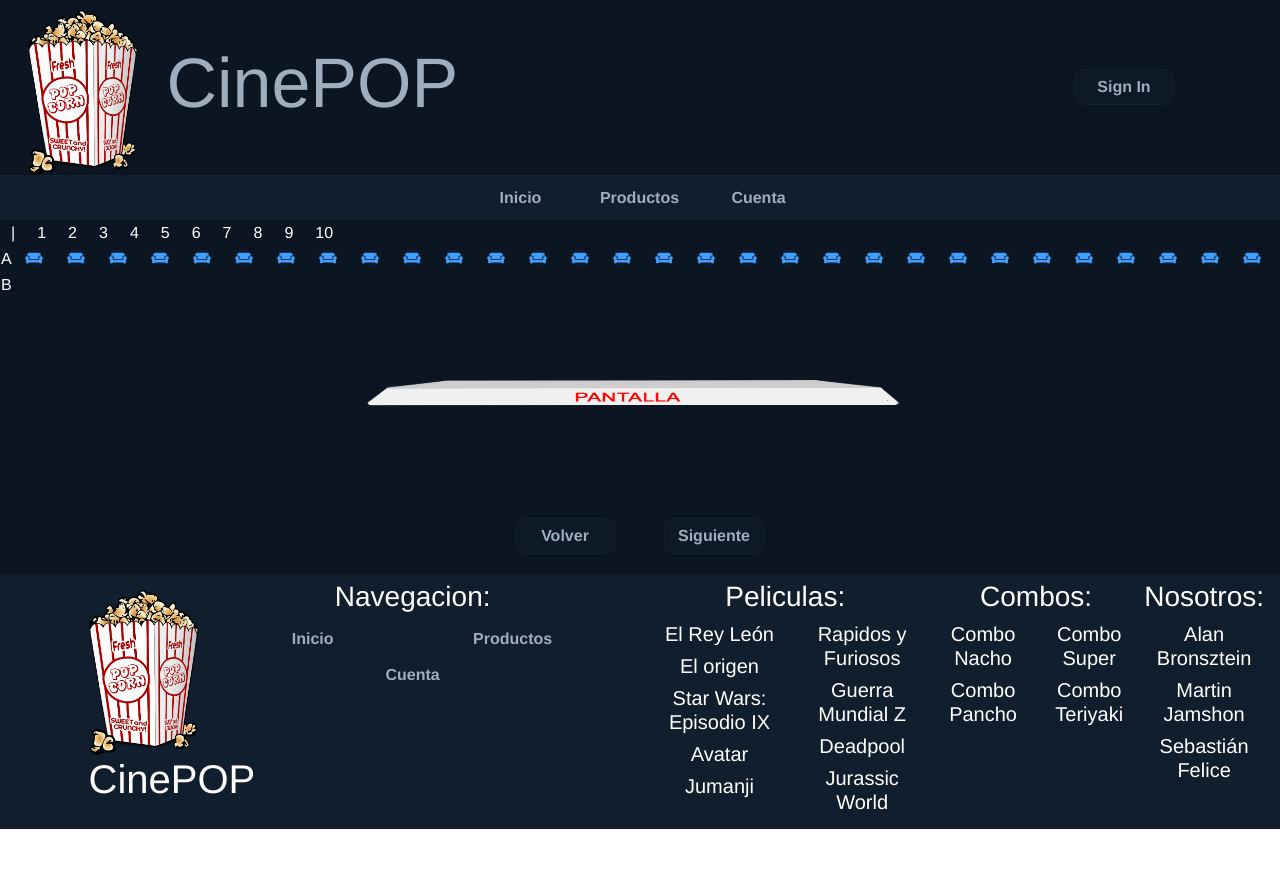
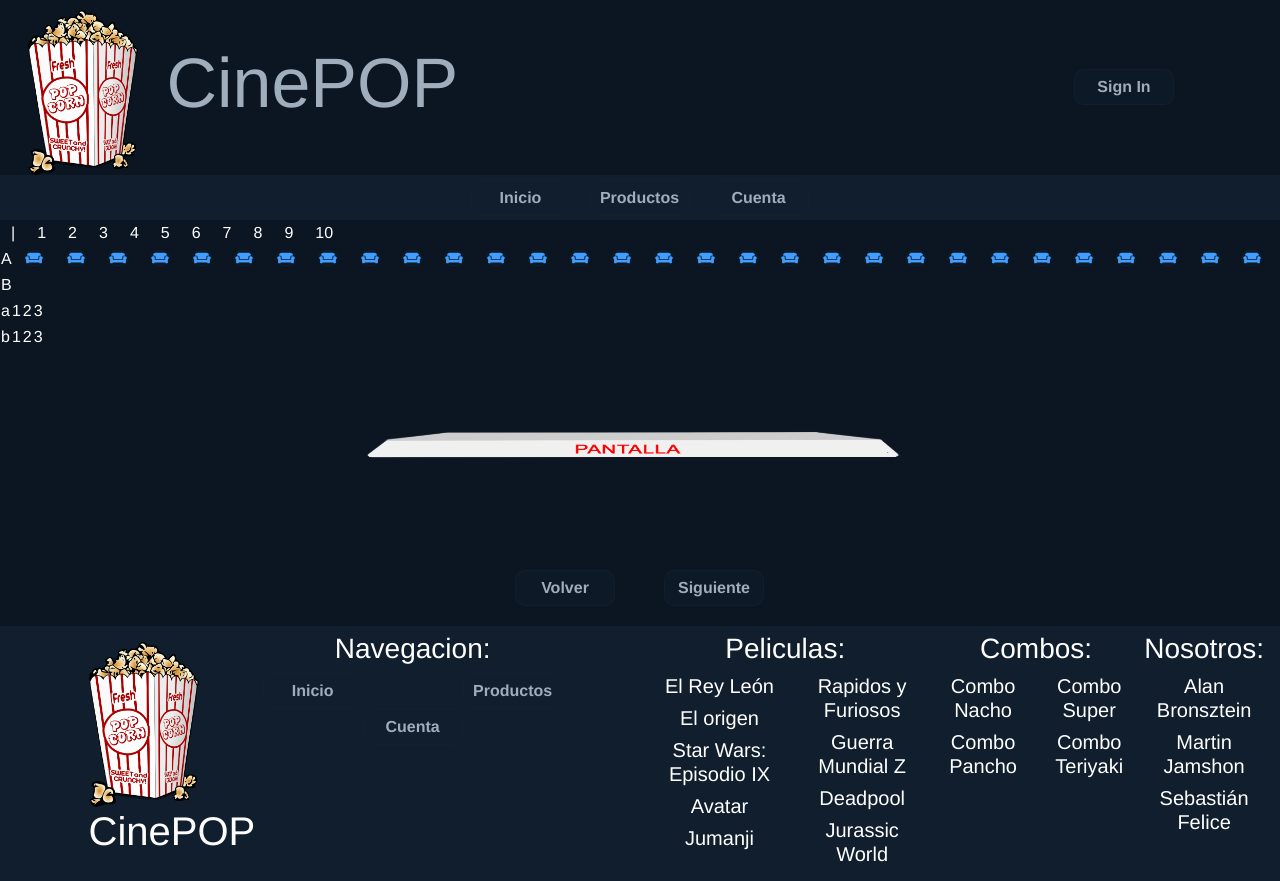
Before and after one commit to LordChiva/NT2-TP-FINAL, a Vue app in the folder tp-final/: page /#/SalaCine in a window 1280 px wide. Shown: the top 881 px of the page. Before the commit the page ends 829 px from the top, so only its background shows below. Built offline with nearby package versions, Linux system fonts and the light colour scheme.

Commit message:
clase 24/11

```diff
--- a/tp-final/src/components/QrCode.vue
+++ b/tp-final/src/components/QrCode.vue
@@ -1,7 +1,7 @@
 <template>
   <div>
     <br>
-    <vue-qrcode :value="compra" />
+    <vue-qrcode :value="JSON.stringify(compra)" />
     <br>
   </div>
 </template>
@@ -13,15 +13,16 @@ import VueQrcode from 'vue-qrcode'
 export default {
   data() {
     return {
-      compra: [
-      "Pelicula: ", this.$store.getters.pelicula.nombre,
-      " Dia: ", this.$store.getters.pelicula.dia ,this.$store.getters.fecha,
-      " Horario: ", this.$store.getters.pelicula.horario,
-      " Butacas: ", this.butacas(),
-      " Combos: ", this.combos(),
-      " Total Combo: ", this.precioTotalCombo()
+      compra: {
+        Usuario: this.$store.getters.usuario.usuario,
+       Pelicula:  this.$store.getters.pelicula.nombre,
+       Dia:  this.$store.getters.pelicula.dia + ' ' + this.$store.getters.fecha,
+       Horario:  this.$store.getters.pelicula.horario,
+       Butacas:  this.butacas(),
+       Combos:  this.combos(),
+       TotalCombo:  this.precioTotalCombo()
       //JSON.stringify(this.$store.getters.precioTotalcombos).replace('[','').replace(']','')
-      ],
+      },
       combo: null,
       butaca: null,
       precioTotal: null
--- a/tp-final/src/components/SalaCine.vue
+++ b/tp-final/src/components/SalaCine.vue
@@ -47,6 +47,9 @@
                         </tr>
                     } -->
 
+
+
+
                     <tr>
                         <td>A</td>
                         <td class="asiento" v-for="(asiento,p) in salas" :key="'asientos'+ p">
@@ -58,6 +61,13 @@
                         <td>B</td>
                     </tr>
                 </tbody>
+            </table>
+
+            <table>
+                <tr v-for="fila in filas" :key="fila.fila">
+                    <td>{{fila.fila}}</td>
+                    <td v-for="(asiento, index) in fila.asientos" :key="index">{{asiento.numero}}</td>
+                </tr>
             </table>
         </div>
 
@@ -100,6 +110,11 @@ export default {
             salas:  crearAsientos(),
             pantalla: {imagen:pantallaPng},
             numeros:[1,2,3,4,5,6,7,8,9,10],
+             filas : [
+                { fila: "a", asientos: [{ numero: 1 }, { numero: 2 }, { numero: 3 }] },
+                { fila: "b", asientos: [{ numero: 1 }, { numero: 2 }, { numero: 3 }] },
+            ],
+
 
 
             letras:[
```
